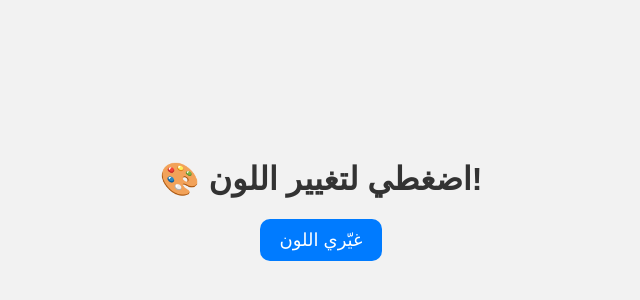
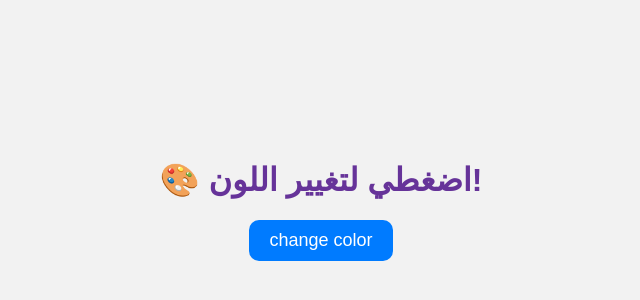
Before and after one commit to aalla-hatem/myproject, a plain HTML site: page index.html in a window 1280 px wide. Shown: the part 208-508 px from the top of the page, without its empty margins (319-959 px from the left). Drawn offline with Linux system fonts and the light colour scheme.

Commit message:
change style

```diff
--- a/index.html
+++ b/index.html
@@ -8,7 +8,7 @@
 </head>
 <body>
   <h1>🎨 اضغطي لتغيير اللون!</h1>
-  <button id="changeColorBtn">غيّري اللون</button>
+  <button id="changeColorBtn">change color</button>
 
   <script src="app.js"></script>
 </body>
--- a/style.css
+++ b/style.css
@@ -10,7 +10,7 @@ body {
 }
 
 h1 {
-  color: #333;
+  color:rebeccapurple;
 }
 
 button {
```
